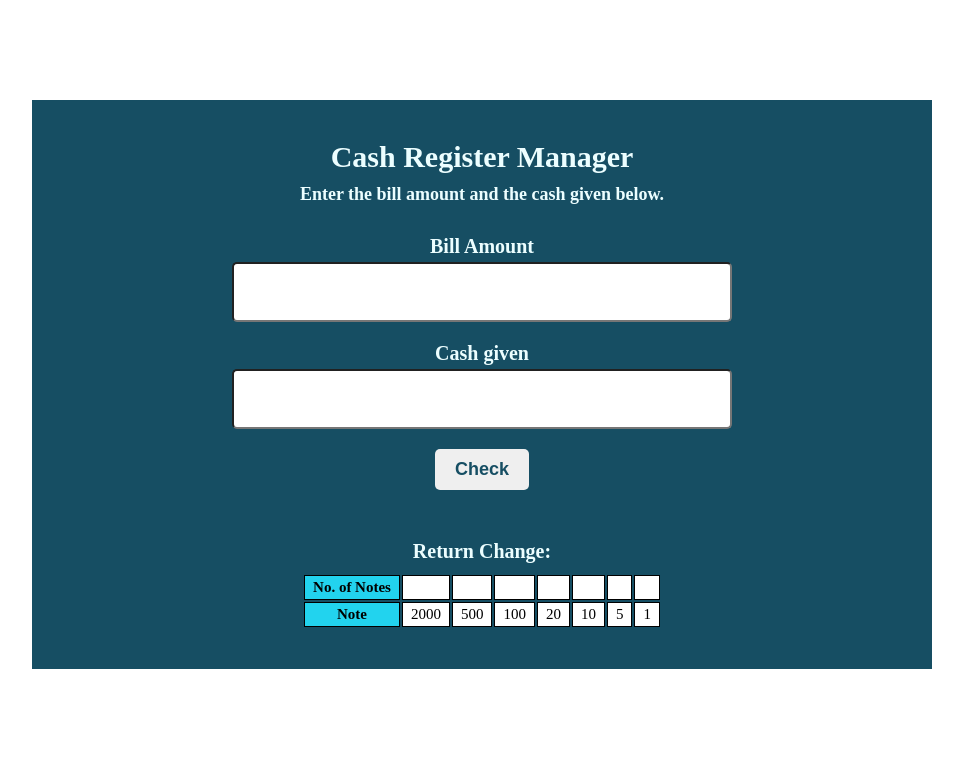
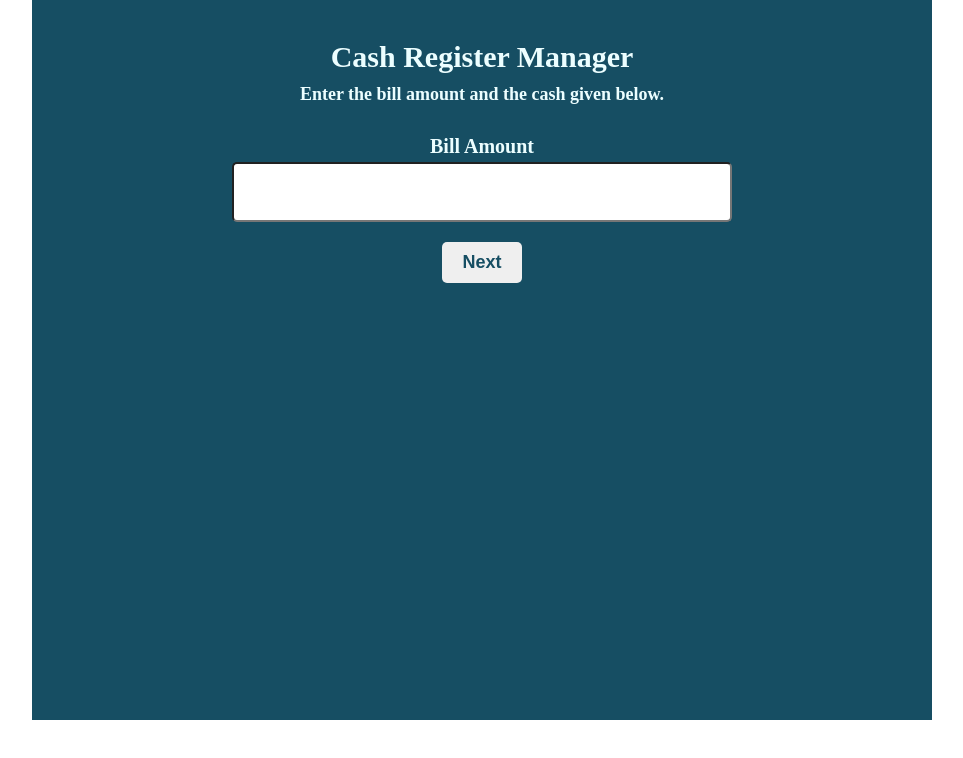
Before and after one commit to haachico/Cash-Register, a plain HTML site: page index.html in a window 1280 px wide. Shown: the whole page, without its empty margins (158-1121 px from the left). Drawn offline with Linux system fonts and the light colour scheme.

Commit message:
Make Next button function

```diff
--- a/index.html
+++ b/index.html
@@ -16,6 +16,9 @@
       <label for="bill-amount" id="bill-heading">Bill Amount</label>
       <input type="text" id="bill-amount" />
 
+      <button class="next-btn">Next</button>
+
+      <div class="cash-amt-body container">
         <label for="cash-given" id="cash-heading">Cash given</label>
         <input type="text" id="cash-given" />
 
@@ -47,6 +50,7 @@
           </tr>
         </table>
       </div>
+    </div>
   </body>
   <script src="script.js"></script>
 </html>
--- a/script.js
+++ b/script.js
@@ -3,8 +3,13 @@ const cashGiven = document.querySelector("#cash-given");
 const checkButton = document.querySelector(".check-btn");
 const numOfNotes = document.querySelectorAll(".no-of-notes");
 const message = document.querySelector(".message");
+const nextButton = document.querySelector(".next-btn");
+const cashBody = document.querySelector(".cash-amt-body");
 
 const notesvAvailable = [2000, 500, 100, 20, 10, 5, 1];
+
+hideCashBody();
+nextButton.addEventListener("click", showCashBody);
 
 checkButton.addEventListener("click", function () {
   hideMessage();
@@ -36,3 +41,12 @@ function showMessage(msg) {
   message.style.display = "block";
   message.innerText = msg;
 }
+
+function hideCashBody() {
+  cashBody.style.visibility = "hidden";
+}
+
+function showCashBody() {
+  cashBody.style.visibility = "visible";
+  nextButton.style.display = "none";
+}
--- a/style.css
+++ b/style.css
@@ -18,7 +18,7 @@ html {
 .container {
   color: #ecfeff;
   width: 90rem;
-  margin: 10rem auto;
+  margin: 0 auto;
   display: flex;
   flex-direction: column;
   align-items: center;
@@ -68,6 +68,17 @@ html {
   border-radius: 5px;
 }
 
+.next-btn {
+  padding: 1rem 2rem;
+  margin-bottom: 3rem;
+  font-weight: 800;
+  font-size: 1.8rem;
+  border-radius: 5px;
+  border: none;
+  cursor: pointer;
+  color: #164e63;
+}
+
 .check-btn {
   padding: 1rem 2rem;
   margin-bottom: 3rem;
```
Lines whose indentation alone changed are shown as unchanged.
